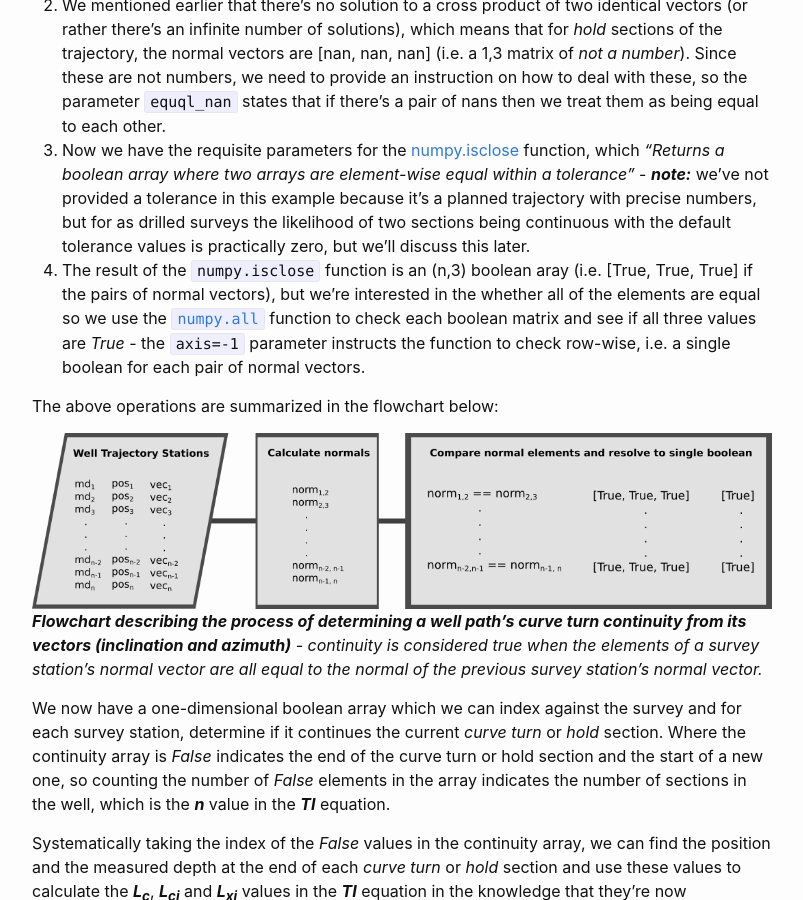
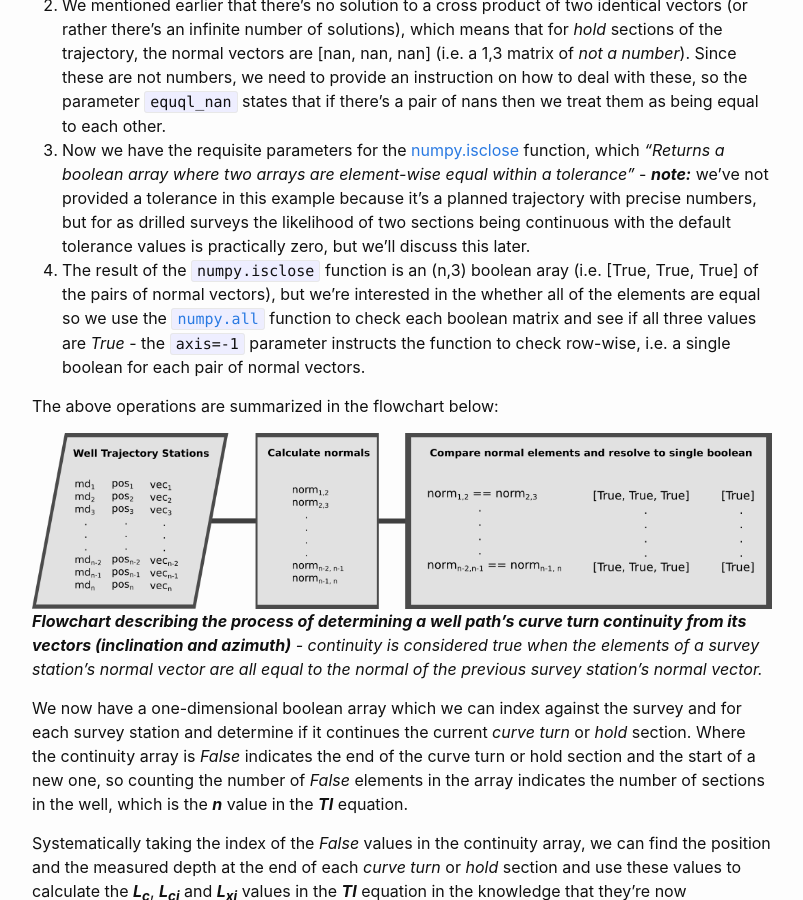
Before and after one commit to jonnymaserati/jonnymaserati.github.io, a Jekyll site: the page built from _posts/2022-05-26-a-modified-tortuosity-index.markdown, in a window 1280 px wide and 900 px high, scrolled down 6656 px. Shown: the whole window, without its empty margins (238-1041 px from the left). Built offline with Jekyll 4.4.1, drawn with Linux system fonts in a browser that asks for light colours; formulas are drawn with MathJax 3; comment, search, counter and statistics services are not loaded; some of the changed text lies outside the part shown.

Commit message:
Minor fixes to MTI post

````diff
--- a/_posts/2022-05-26-a-modified-tortuosity-index.markdown
+++ b/_posts/2022-05-26-a-modified-tortuosity-index.markdown
@@ -117,7 +117,7 @@ The lack of normal vectors on the remainder of the well path indicates hold sect
 
 With the normals calculated, we can now iterate through them in order to determine *curve turn* and *hold* sections. This is comparing the normal vector of node **n + 1** with the previous normal vector of node **n**.
 
-With Python, this can be achieved with the following code, where `survey` is a [welleng] `Survey` instance with a `normals` property:
+With [Python], this can be achieved with the following code, where `survey` is a [welleng] `Survey` instance with a `normals` property:
 ```python
 import numpy as np
 
@@ -134,14 +134,14 @@ The above could also be implemented with [Python]'s built in functions, but it's
   1. The `survey.normals` are being split into two lists which represent the *point A* and *point B* nodes, i.e. pairs of adjacent trajectory stations.
   2. We mentioned earlier that there's no solution to a cross product of two identical vectors (or rather there's an infinite number of solutions), which means that for *hold* sections of the trajectory, the normal vectors are [nan, nan, nan] (i.e. a 1,3 matrix of *not a number*). Since these are not numbers, we need to provide an instruction on how to deal with these, so the parameter `equql_nan` states that if there's a pair of nans then we treat them as being equal to each other.
   3. Now we have the requisite parameters for the [numpy.isclose](https://numpy.org/doc/stable/reference/generated/numpy.isclose.html) function, which *"Returns a boolean array where two arrays are element-wise equal within a tolerance"* - ***note:*** we've not provided a tolerance in this example because it's a planned trajectory with precise numbers, but for as drilled surveys the likelihood of two sections being continuous with the default tolerance values is practically zero, but we'll discuss this later.
-  4. The result of the `numpy.isclose` function is an (n,3) boolean aray (i.e. [True, True, True] if the pairs of normal vectors), but we're interested in the whether all of the elements are equal so we use the [`numpy.all`](https://numpy.org/doc/stable/reference/generated/numpy.all.html) function to check each boolean matrix and see if all three values are *True* - the `axis=-1` parameter instructs the function to check row-wise, i.e. a single boolean for each pair of normal vectors.
+  4. The result of the `numpy.isclose` function is an (n,3) boolean aray (i.e. [True, True, True] of the pairs of normal vectors), but we're interested in the whether all of the elements are equal so we use the [`numpy.all`](https://numpy.org/doc/stable/reference/generated/numpy.all.html) function to check each boolean matrix and see if all three values are *True* - the `axis=-1` parameter instructs the function to check row-wise, i.e. a single boolean for each pair of normal vectors.
 
 The above operations are summarized in the flowchart below:
 
 ![image](/assets/images/2022-05-26-flowchart-normal-continuity.png)
 ***Flowchart describing the process of determining a well path's curve turn continuity from its vectors (inclination and azimuth)** - continuity is considered true when the elements of a survey station's normal vector are all equal to the normal of the previous survey station's normal vector.*
 
-We now have a one-dimensional boolean array which we can index against the survey and for each survey station, determine if it continues the current *curve turn* or *hold* section. Where the continuity array is *False* indicates the end of the curve turn or hold section and the start of a new one, so counting the number of *False* elements in the array indicates the number of sections in the well, which is the ***n*** value in the ***TI*** equation.
+We now have a one-dimensional boolean array which we can index against the survey and for each survey station and determine if it continues the current *curve turn* or *hold* section. Where the continuity array is *False* indicates the end of the curve turn or hold section and the start of a new one, so counting the number of *False* elements in the array indicates the number of sections in the well, which is the ***n*** value in the ***TI*** equation.
 
 Systematically taking the index of the *False* values in the continuity array, we can find the position and the measured depth at the end of each *curve turn* or *hold* section and use these values to calculate the ***L<sub>c</sub>***, ***L<sub>ci</sub>*** and ***L<sub>xi</sub>*** values in the ***TI*** equation in the knowledge that they're now mathematically robust numbers.
 
````
